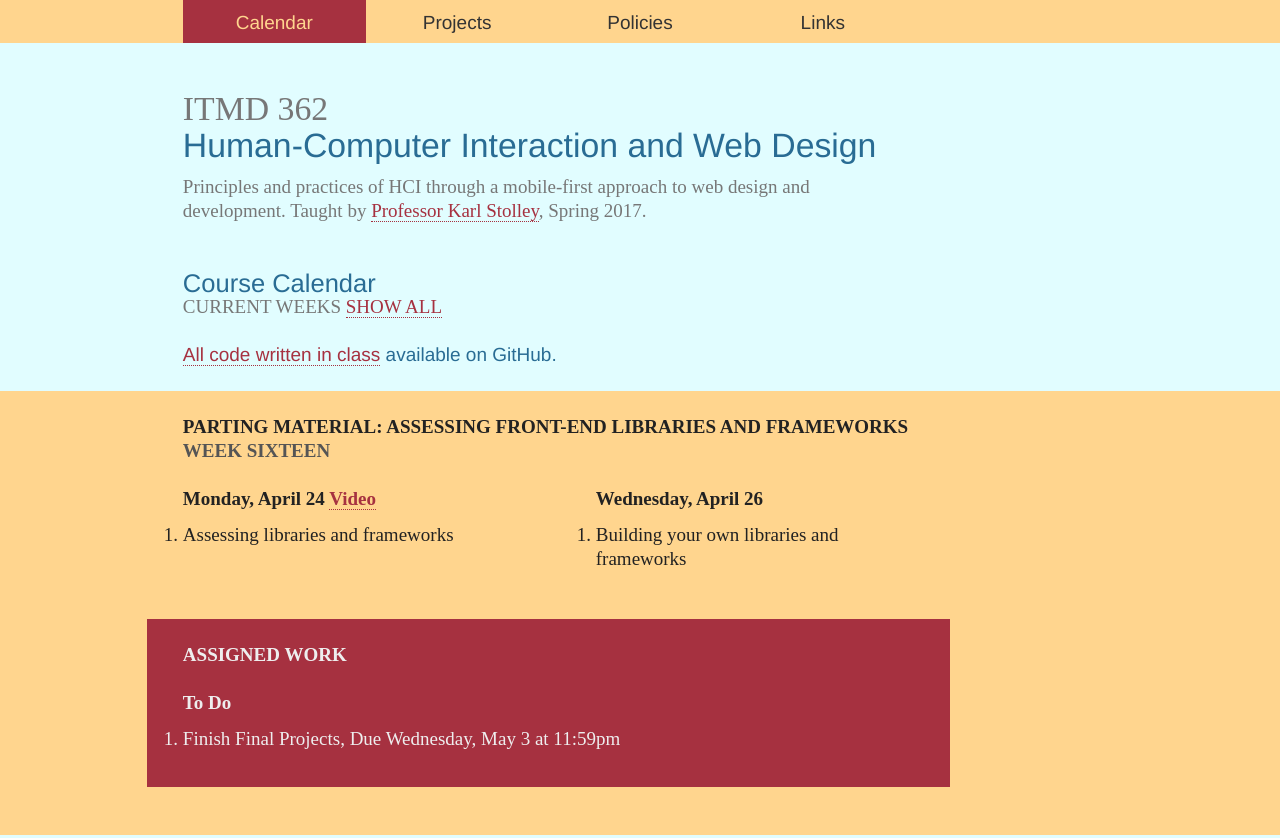
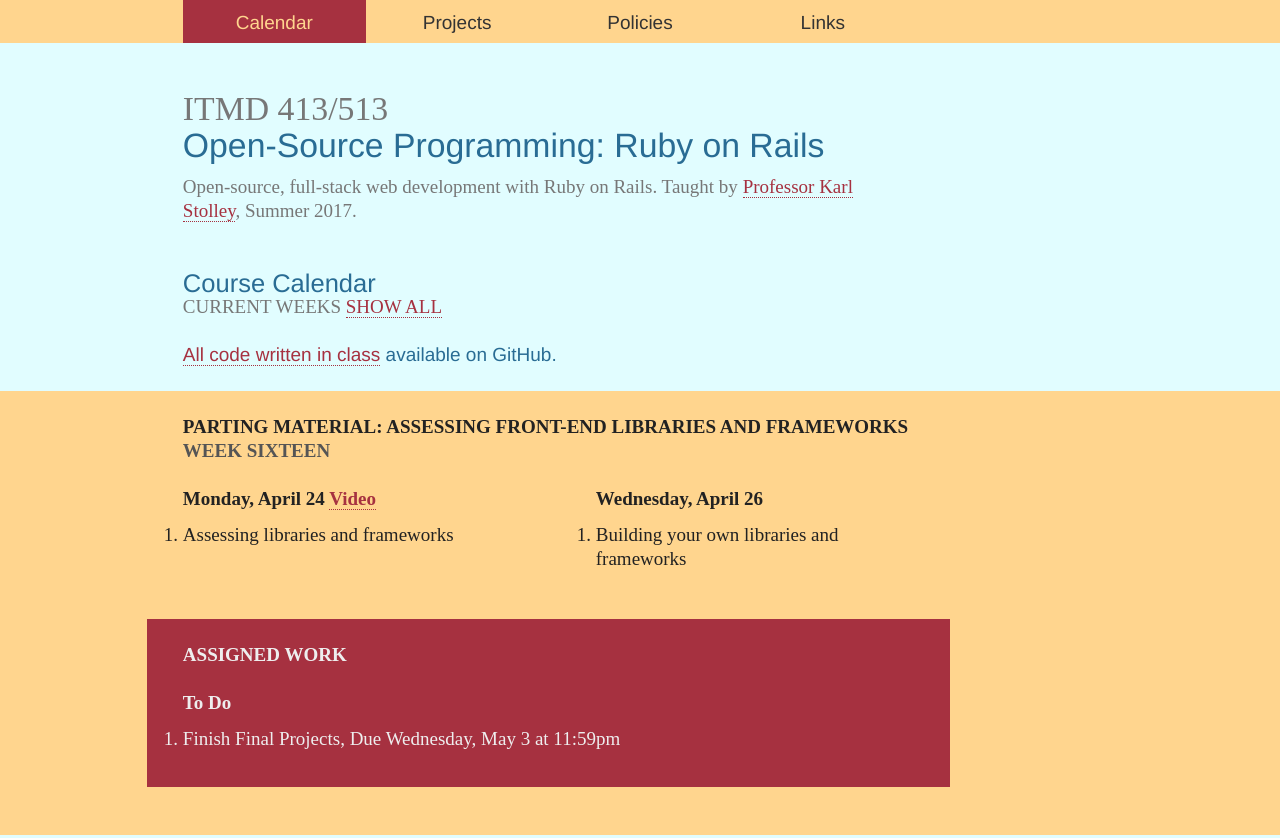
Before and after one commit to karlstolley/summer-rails, a plain HTML site: page index.html in a window 1280 px wide. Shown: the top 838 px of the page. Drawn offline with nearby package versions, Linux system fonts and the light colour scheme.

Commit message:
Header updates for 413/513: Open-Source Programming

```diff
--- a/index.html
+++ b/index.html
@@ -2,24 +2,26 @@
 <html lang="en" id="calendar" prefix="og: http://ogp.me/ns#">
 <head>
   <meta charset="utf-8" />
-  <title>ITMD 362: Human-Computer Interaction and Web Design</title>
+  <title>ITMD 413/513: Ruby on Rails</title>
   <meta name="viewport" content="width=device-width, initial-scale=1.0, shrink-to-fit=no" />
   <link rel="stylesheet" href="screen.css" media="screen" />
   <!-- Open Graph -->
-  <meta property="og:url" content="https://courses.karlstolley.com/hci/" />
-  <meta property="og:title" content="ITMD 362: Human-Computer Interaction and Web Design" />
-  <meta property="og:description" content="Principles and practices of HCI through a mobile-first approach to web design and development." />
-  <meta property="og:image" content="https://courses.karlstolley.com/hci/hci-course-preview.png" />
+  <meta property="og:url" content="https://courses.karlstolley.com/summer-rails/" />
+  <meta property="og:title" content="ITMD 413/513: Open-Source Programming" />
+  <meta property="og:description"
+    content="Open-source, full-stack web development with Ruby on Rails." />
+  <meta property="og:image"
+    content="https://courses.karlstolley.com/summer-rails/summer-rails.png" />
   <meta property="og:image:type" content="image/png" />
   <meta property="og:type" content="website" />
 </head>
 <body>
 <div id="page">
   <header id="header">
-    <h1><small>ITMD 362</small> Human-Computer Interaction and Web&nbsp;Design</h1>
+    <h1><small>ITMD 413/513</small> Open-Source Programming: Ruby&nbsp;on&nbsp;Rails</h1>
     <p class="tagline">
-      Principles and practices of HCI through a mobile-first approach to web design and development.
-      Taught by <a href="#instructor">Professor Karl Stolley</a>, Spring 2017.
+      Open-source, full-stack web development with Ruby on Rails. Taught by
+      <a href="#instructor">Professor Karl Stolley</a>, Summer 2017.
     </p>
     <nav id="navigation">
       <ul class="nav">
```
Also changed, not shown: policies/index.html (+14 -5 lines), projects/index.html (+14 -5 lines).
